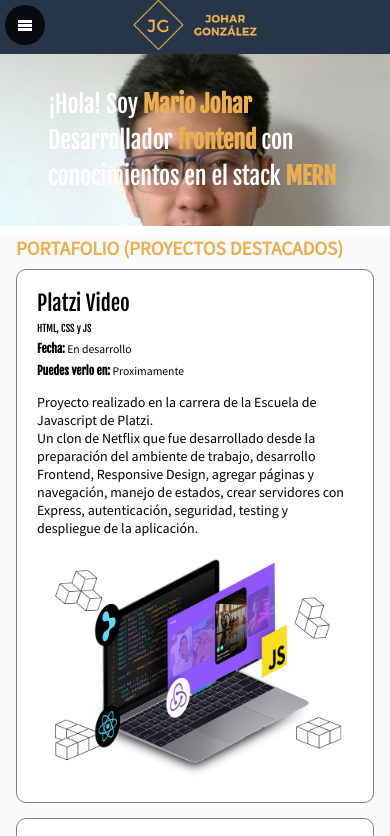
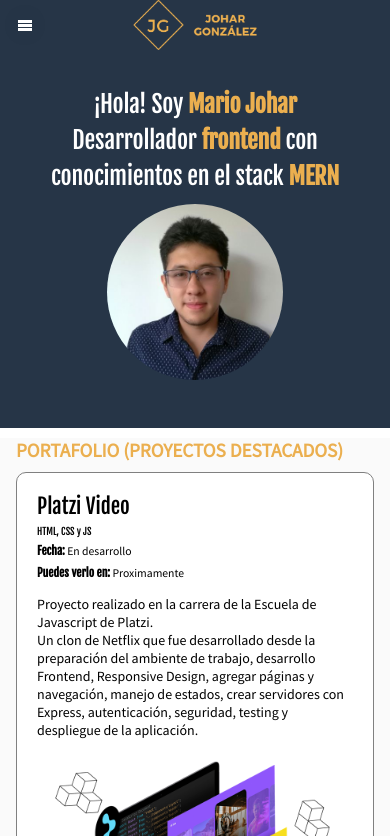
Before and after one commit to mjohar30/Portafolio, a plain HTML site: page index.html in a window 390 px wide. Shown: the top 836 px of the page. Drawn offline with Linux system fonts and the light colour scheme; files whose address does not match are found by name.

Commit message:
Responsive terminado

```diff
--- a/css/estilos.css
+++ b/css/estilos.css
@@ -69,6 +69,7 @@ h1{
     /* text-transform: uppercase;
     text-decoration: dashed */
     margin: 0;
+    text-align: center;
 }
 
 h1 strong{
@@ -144,9 +145,9 @@ figure{
 
 .hero-image{
     object-fit: cover;
-    /* width:300px;
+    width:300px;
     height:300px;
-    border-radius:150px; */
+    border-radius:150px;
 }
 
 .portfolio{
@@ -306,6 +307,10 @@ figure{
     background-image: url('../images/instagram.svg');
 }
 
+.social-link.linkedin{
+  background-image: url('../images/linkedin.svg');
+}
+
 .form-email input{
     border-color: grey;
     border-style: solid;
@@ -348,7 +353,7 @@ figure{
     width: 40px;
     height: 40px;
     border-radius: 50%;
-    background-color: rgba(0, 0, 0, 0.8);
+    background-color: rgba(38, 53, 71, 0.8);
     display: none;
     line-height: 40px;
     text-align: center;
@@ -374,19 +379,22 @@ figure{
     position: relative;
     overflow: hidden;
     padding: 2em;
+    display: flex;
+    flex-direction: column;
+    align-items: center;
+    justify-content: center;
   }
   .hero-image {
-    position: absolute;
-    z-index: 1;
-    left: 0;
-    right: 0;
-    top: 0;
-    bottom: 0;
-    width: 100%;
+    margin-bottom: 1em;
+    object-fit: cover;
+    border-radius: 150%;
+    width: 60%;
+    height: 60%;;
   }
   h1 {
     font-size: 2em;
     z-index: 2;
+    margin-bottom: 10px;
   }
 }
 
@@ -515,7 +523,7 @@ figure{
 @media screen and (max-width: 320px) {
   h1 {
     font-size: 1.2em;
-    background: rgba(0, 0, 0, 0.5);
+    /* background: rgba(0, 0, 0, 0.5); */
   }
   .hero {
     padding: 2em 1em;
--- a/index.html
+++ b/index.html
@@ -31,7 +31,7 @@
             </div>
         </header>
         <section class="hero">
-            <div class="container">
+            <div class="container container-hero">
                 <h1>
                     ¡Hola! Soy <strong>Mario Johar</strong> <br> Desarrollador <strong>frontend</strong> con <br>conocimientos
                       en el stack <strong>MERN</strong>
@@ -170,13 +170,11 @@
         <section id="contacto" class="contact">
             <div class="container">
                 <form action="/suscripcion/" class="form-email">
-                    <h3 >¿Creamos algo juntos?</h2>
-                    <input type="email" placeholder="Déjame tu email" id="email">
-                    <button>
-                        Enviar
-                    </button>
+                    <h3 >Datos de contacto</h2>
+                    <p>Correo: mariojoharg@gmail.com</p>
                 </form>
                 <div class="social">
+                    <a href="https://www.linkedin.com/in/mariojohar/" target="_blank" class="social-link linkedin"></a>
                     <a href="https://twitter.com/JoharGp" target="_blank" class="social-link twitter"></a>
                     <a href="https://github.com/mjohar30" target="_blank" class="social-link github"></a>
                     <a href="https://www.instagram.com/mjohar" target="_blank" class="social-link instagram"></a>
```
Also changed, not shown: images/linkedin.svg (added).
